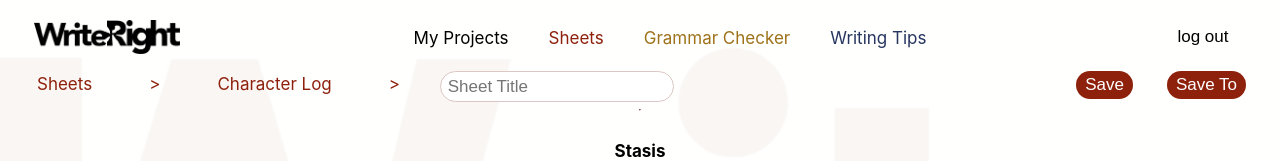
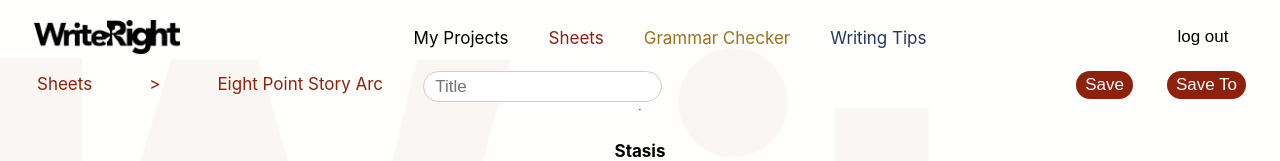
Before and after one commit to acm-projects/WriteRight, a React (Create React App) app in the folder frontend/writeright/: page /sheets/story-arc in a window 1280 px wide. Shown: the top 161 px of the page. Built offline with nearby package versions, Linux system fonts and the light colour scheme.

Commit message:
-m "updated sub nav bars (html only)"

```diff
--- a/frontend/writeright/src/everything.css
+++ b/frontend/writeright/src/everything.css
@@ -401,7 +401,7 @@ ul.b{
 	border: 1px solid #dbc7c3;
 	border-radius: 20px;
 	padding: 2%;
-	padding-left: 3%;
+	padding-left: 5%;
   }
   .detailCL{
 	width: 45%;
--- a/frontend/writeright/src/pages/atHome.js
+++ b/frontend/writeright/src/pages/atHome.js
@@ -100,13 +100,10 @@ function AtHome() {
               <p className="sNavRed"> &gt; </p>
             </li>
             <li class="a">
-              <a className="sNavRed" href="/sheets/character-log">Character Log</a>
+              <a className="sNavRed" href="/sheets/at-home-with-your-character">At Home with Your Character</a>
             </li>
             <li class="a">
-              <p className="sNavRed"> &gt; </p>
-            </li>
-            <li class="a">
-              <input className="form-fieldtitleSN" placeholder="Sheet Title"></input>
+              <input className="form-fieldtitleSN" placeholder="Title"></input>
             </li>
           </ul>
           <nav className="rightBtn">
--- a/frontend/writeright/src/pages/blankSheet.js
+++ b/frontend/writeright/src/pages/blankSheet.js
@@ -64,13 +64,10 @@ function BlankSheet() {
               <p className="sNavRed"> &gt; </p>
             </li>
             <li class="a">
-              <a className="sNavRed" href="/sheets/character-log">Character Log</a>
+              <a className="sNavRed" href="/sheets/blank-sheet">Blank Sheet</a>
             </li>
             <li class="a">
-              <p className="sNavRed"> &gt; </p>
-            </li>
-            <li class="a">
-              <input className="form-fieldtitleSN" placeholder="Sheet Title"></input>
+              <input className="form-fieldtitleSN" placeholder="Title"></input>
             </li>
           </ul>
           <nav className="rightBtn">
--- a/frontend/writeright/src/pages/characterLog.js
+++ b/frontend/writeright/src/pages/characterLog.js
@@ -157,10 +157,7 @@ function CharacterLog() {
               <a className="sNavRed" href="/sheets/character-log">Character Log</a>
             </li>
             <li class="a">
-              <p className="sNavRed"> &gt; </p>
-            </li>
-            <li class="a">
-              <input className="form-fieldtitleSN" placeholder="Sheet Title"></input>
+              <input className="form-fieldtitleSN" placeholder="Title"></input>
             </li>
           </ul>
           <nav className="rightBtn">
--- a/frontend/writeright/src/pages/storyarc/StoryArc.js
+++ b/frontend/writeright/src/pages/storyarc/StoryArc.js
@@ -60,13 +60,10 @@ function StoryArc() {
               <p className="sNavRed"> &gt; </p>
             </li>
             <li class="a">
-              <a className="sNavRed" href="/sheets/character-log">Character Log</a>
+              <a className="sNavRed" href="/sheets/story-arc">Eight Point Story Arc</a>
             </li>
             <li class="a">
-              <p className="sNavRed"> &gt; </p>
-            </li>
-            <li class="a">
-              <input className="form-fieldtitleSN" placeholder="Sheet Title"></input>
+              <input className="form-fieldtitleSN" placeholder="Title"></input>
             </li>
           </ul>
           <nav className="rightBtn">
```
